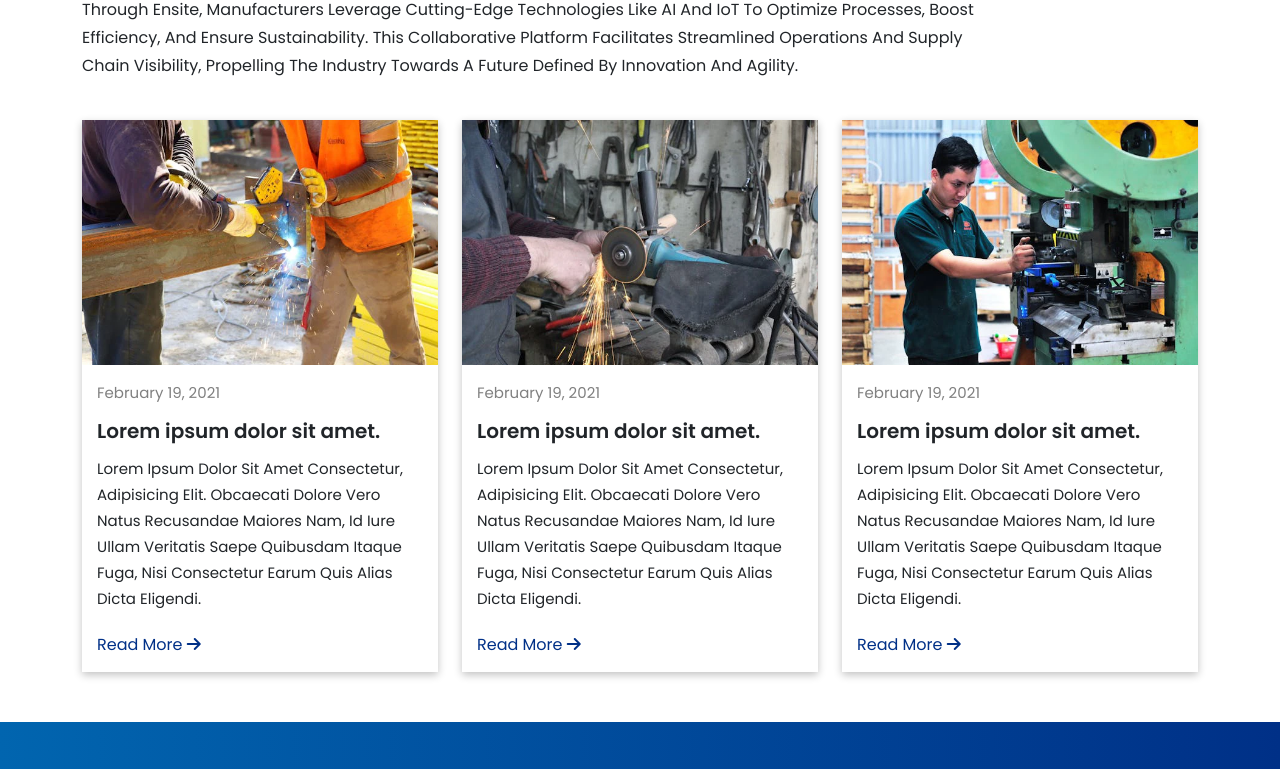
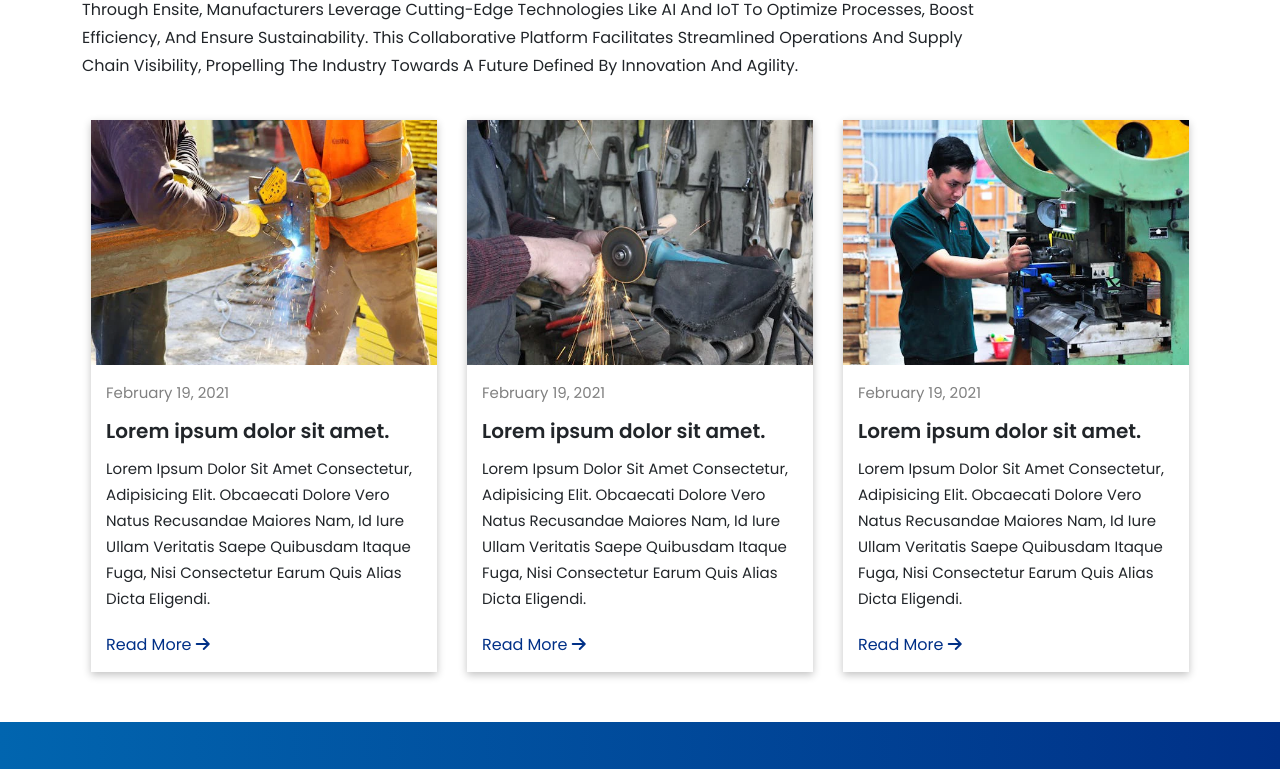
Before and after one commit to Himanshu1747/cladding, a plain HTML site: page about.html in a window 1280 px wide. Shown: the part 2180-2949 px from the top of the page. Drawn offline with nearby package versions, Linux system fonts and the light colour scheme.

Commit message:
grid change

```diff
--- a/about.html
+++ b/about.html
@@ -74,8 +74,9 @@
 
                 <div class="main-navlink">
                     <ul class="navlist">
-                        <li><a href="index.html" title="Home" >Home</a></li>
-                        <li class="menu-item-has-children"><a href="about.html" title="About" class="activlink">About</a>
+                        <li><a href="index.html" title="Home">Home</a></li>
+                        <li class="menu-item-has-children"><a href="about.html" title="About"
+                                class="activlink">About</a>
                             <ul class="sub-menu">
                                 <li><a href="#" title="Who We are"> Who We are </a></li>
                                 <li><a href="#" title="Mission, Vision Values "> Mission, Vision Values </a></li>
@@ -135,26 +136,26 @@
                             <div class="swiper-wrapper">
                                 <div class="swiper-slide">
                                     <div class="sliderabout">
-                                        <img src="assets/images/acrdean-1.webp" alt="engineering"
-                                            height="600" width="600" loading="lazy">
+                                        <img src="assets/images/acrdean-1.webp" alt="engineering" height="600"
+                                            width="600" loading="lazy">
                                     </div>
                                 </div>
                                 <div class="swiper-slide">
                                     <div class="sliderabout">
-                                        <img src="assets/images/acrdean-2.webp" alt="engineering"
-                                            height="600" width="600" loading="lazy">
+                                        <img src="assets/images/acrdean-2.webp" alt="engineering" height="600"
+                                            width="600" loading="lazy">
                                     </div>
                                 </div>
                                 <div class="swiper-slide">
                                     <div class="sliderabout">
-                                        <img src="assets/images/acrdean-3.webp" alt="engineering"
-                                            height="600" width="600" loading="lazy">
+                                        <img src="assets/images/acrdean-3.webp" alt="engineering" height="600"
+                                            width="600" loading="lazy">
                                     </div>
                                 </div>
                                 <div class="swiper-slide">
                                     <div class="sliderabout">
-                                        <img src="assets/images/acrdean-4.webp" alt="engineering"
-                                            height="600" width="600" loading="lazy">
+                                        <img src="assets/images/acrdean-4.webp" alt="engineering" height="600"
+                                            width="600" loading="lazy">
                                     </div>
                                 </div>
                             </div>
@@ -313,8 +314,7 @@
             </div>
 
             <div class="rowproject">
-                <div class="row justify-content-center">
-                    <div class="col-md-6 col-xl-4" data-aos="zoom-in" data-aos-offset="300" data-aos-duration="2000">
+                <div class="gridproject">
                     <div class="projects-holder">
                         <div class="projects-image">
                             <img src="assets/images/project1.webp" alt="projects" height="340" width="510"
@@ -331,8 +331,6 @@
                             </div>
                         </div>
                     </div>
-                    </div>
-                    <div class="col-md-6 col-xl-4" data-aos="zoom-in" data-aos-offset="300" data-aos-duration="2000">
                     <div class="projects-holder">
                         <div class="projects-image">
                             <img src="assets/images/project2.webp" alt="projects" height="340" width="510"
@@ -349,8 +347,6 @@
                             </div>
                         </div>
                     </div>
-                    </div>
-                    <div class="col-md-6 col-xl-4" data-aos="zoom-in" data-aos-offset="300" data-aos-duration="2000">
                     <div class="projects-holder">
                         <div class="projects-image">
                             <img src="assets/images/project3.webp" alt="projects" height="340" width="510"
@@ -364,7 +360,6 @@
                                 consectetur earum quis alias dicta eligendi.</p>
                             <div class="readmore-icon">
                                 <a href="#">Read More <i class="fa-solid fa-arrow-right"></i></a>
-                                </div>
                             </div>
                         </div>
                     </div>
--- a/assets/css/responsive.css
+++ b/assets/css/responsive.css
@@ -136,12 +136,15 @@
     .grid-dataancor a {
         font-size: 18px;
     }
+
     section.aboutbaner-sec {
         min-height: 685px;
     }
-    .margin-top{
+
+    .margin-top {
         margin-top: 82px;
     }
+
     .aboutholder {
         max-width: 600px;
     }
@@ -150,23 +153,33 @@
         font-size: 16px;
         line-height: 28px;
     }
+
     .acrdeanholder {
         max-width: 655px;
     }
-    .aboutmain-sec{
+
+    .aboutmain-sec {
         padding: 50px 0px;
     }
+
     .grid-aboutmainsec {
         max-width: 1230px;
     }
+
     .projects-image {
         height: 290px;
     }
-    section.aboutourproject-sec{
+
+    section.aboutourproject-sec {
         padding: 60px 0px;
     }
-    .rowproject{
+
+    .rowproject {
         padding-top: 50px;
+    }
+
+    .projects-holder {
+        max-width: 31%;
     }
 
 
@@ -198,6 +211,7 @@
         padding-top: 31px;
         top: 20px;
     }
+
     .conactlink a {
         padding: 5px 15px;
     }
@@ -401,13 +415,16 @@
     .service-holder p {
         font-size: 15px;
     }
+
     .aboutholder {
         max-width: 550px;
 
     }
-    .margin-top{
+
+    .margin-top {
         margin-top: 75px;
     }
+
     section.aboutbaner-sec {
         min-height: 560px;
     }
@@ -416,43 +433,56 @@
         font-size: 14px;
         line-height: 25px;
     }
+
     .acrdean-icon i {
         font-size: 18px;
     }
-    .grid-accordean{
+
+    .grid-accordean {
         padding: 15px 0px;
     }
+
     .sliderabout {
         height: 545px;
         max-width: 415px;
     }
 
-    .aboutmain-sec{
+    .aboutmain-sec {
         padding: 40px 0px;
     }
+
     .mini-span {
         font-size: 22px;
     }
-    .projects-holder p,span.projectdate{
+
+    .projects-holder p,
+    span.projectdate {
         font-size: 15px;
         line-height: 26px;
     }
-    .readmore-icon{
+
+    .readmore-icon {
         padding-top: 10px;
     }
-    .readmore-icon a, .readmore-icon p {
+
+    .readmore-icon a,
+    .readmore-icon p {
         font-size: 16px;
     }
+
     .projects-image {
         height: 245px;
     }
-    .btm-datahere{
-        padding:15px
+
+    .btm-datahere {
+        padding: 15px
     }
-    section.aboutourproject-sec{
+
+    section.aboutourproject-sec {
         padding: 50px 0px;
     }
-    .rowproject{
+
+    .rowproject {
         padding-top: 30px;
     }
 
@@ -592,25 +622,35 @@
         font-size: 25px;
         line-height: normal;
     }
-    section.aboutbaner-sec{
+
+    section.aboutbaner-sec {
         min-height: 500px;
     }
-    .grid-aboutmainsec{
+
+    .grid-aboutmainsec {
         padding-top: 40px;
     }
-    .about-layout{
+
+    .about-layout {
         max-width: 25%;
     }
+
     .cuter-inside {
         max-width: 95%;
     }
-    .projects-holder{
+
+    .projects-holder {
         height: auto !important;
         margin: 0 auto;
         margin-bottom: 30px;
     }
-    section.aboutourproject-sec{
+
+    section.aboutourproject-sec {
         padding: 40px 0px;
+    }
+
+    .projects-holder {
+        max-width: 45%;
     }
 
 
@@ -699,24 +739,29 @@
     section.aboutbaner-sec::after {
         clip-path: polygon(0% 0%, 75% 0%, 96% 54%, 75% 100%, 0% 100%);
     }
+
     .sliderabout {
         height: 446px;
         max-width: 415px;
         margin: 0 auto;
     }
 
-    .acrdeanholder{
+    .acrdeanholder {
         padding-top: 30px;
     }
-    .about-accordean{
+
+    .about-accordean {
         padding: 0px 10px;
     }
+
     .mini-span {
         font-size: 18px;
     }
-    .grid-aboutmainsec{
+
+    .grid-aboutmainsec {
         padding-top: 20px;
     }
+
     .about-layout {
         max-width: 40%;
     }
@@ -724,12 +769,23 @@
     .grid-cutter-images {
         flex-direction: column;
     }
-    .cuuterimage, .cutterdata {
+
+    .cuuterimage,
+    .cutterdata {
         max-width: 100%;
         width: 100%;
     }
-    .cutterdata{
+
+    .cutterdata {
         padding: 30px 0px;
+    }
+
+    .gridproject {
+        gap: 20px;
+    }
+
+    .projects-holder {
+        max-width: 48%;
     }
 
 
@@ -783,6 +839,10 @@
 
     .scrl-top {
         max-width: 35px;
+    }
+
+    .projects-holder {
+        max-width: 350px;
     }
 }
 
@@ -843,6 +903,7 @@
     .footerlogo {
         max-width: 210px;
     }
+
     .about-layout {
         max-width: 300px;
     }
--- a/assets/css/style.css
+++ b/assets/css/style.css
@@ -1583,11 +1583,20 @@ span.projectdate {
 }
 
 .projects-holder {
-    max-width: 500px;
+    max-width: 32%;
     width: 100%;
     transition: 0.3s ease-in;
     box-shadow: rgba(0, 0, 0, 0.24) 0px 3px 8px;
-
+}
+
+.gridproject {
+    display: flex;
+    gap: 30px;
+    justify-content: center;
+    flex-wrap: wrap;
+    max-width: fit-content;
+    width: 100%;
+    margin: 0 auto;
 }
 .projects-holder:hover{
     box-shadow: rgba(0, 0, 0, 0.16) 0px 10px 36px 0px, rgba(0, 0, 0, 0.06) 0px 0px 0px 1px;
--- a/assets/js/custom.js
+++ b/assets/js/custom.js
@@ -226,19 +226,7 @@ var swiper = new Swiper(".mySwiperaboutacrdean", {
 });
 // ABOUT ACRDEAN SLIDER MAIN END
 
-// HEIGHT EQUAL
-$(document).ready(function() {
-    var maxHeight = 0;
-    $('.projects-holder').each(function() {
-      var currentHeight = $(this).height();
-      if (currentHeight > maxHeight) {
-        maxHeight = currentHeight;
-      }
-    });
 
-    $('.projects-holder').height(maxHeight);
-  });
-// HEIGHT EQUAL END
 
 // AOS
 AOS.init();
```
Lines whose indentation alone changed are shown as unchanged.
